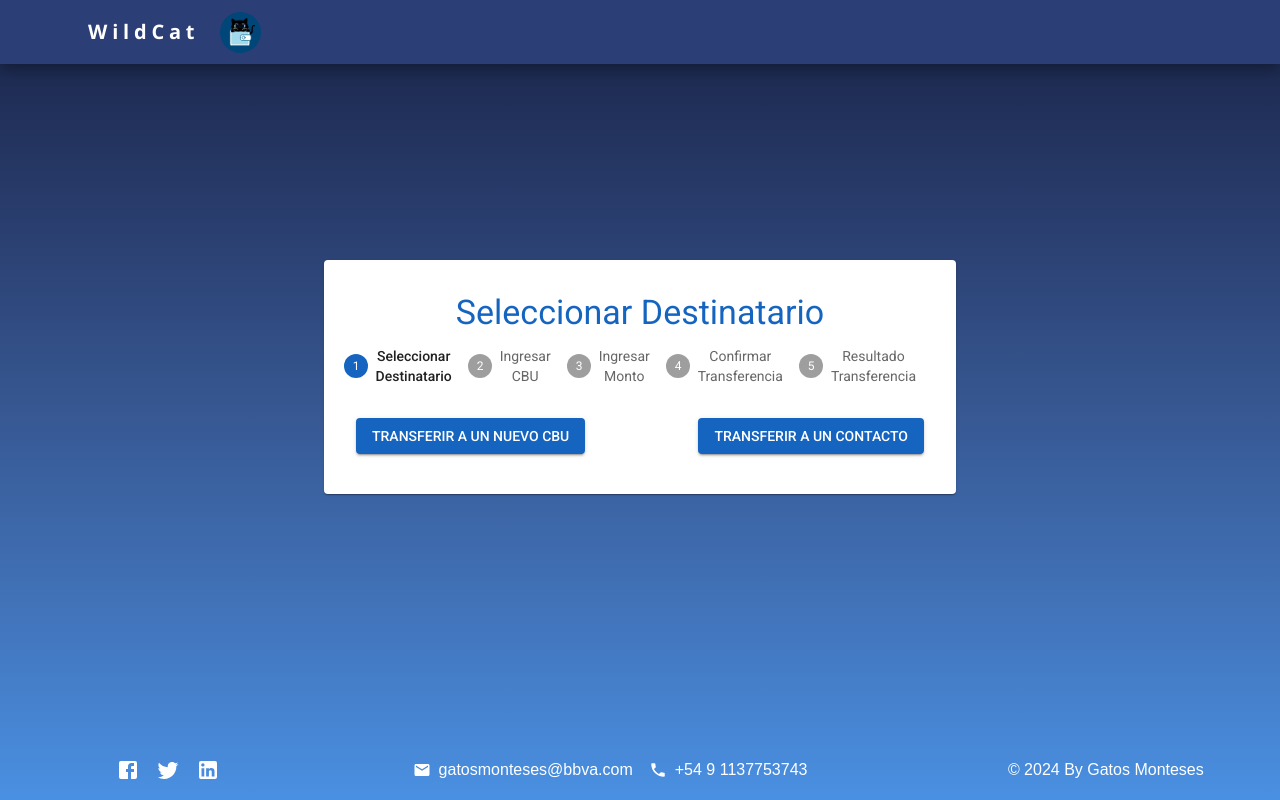
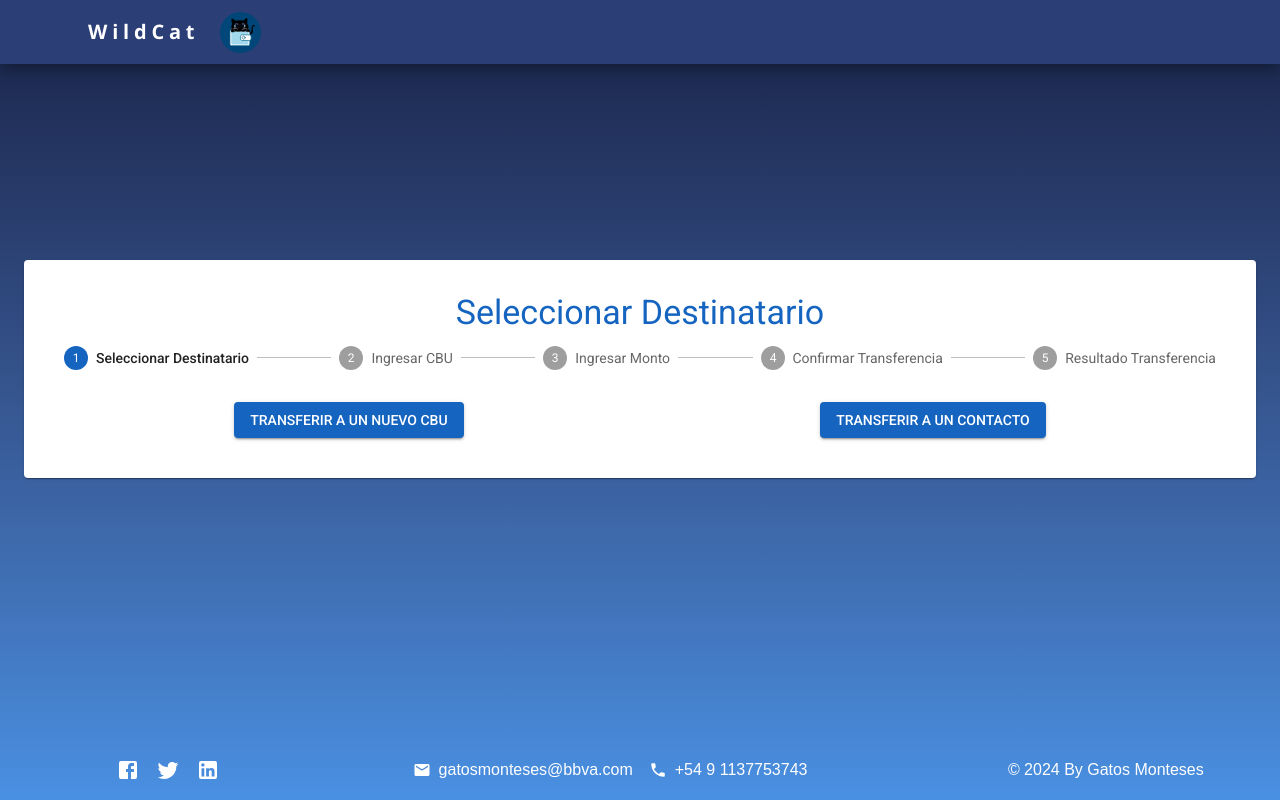
Before and after one commit to alkemyTech/BBVA-FS-W4-Front-T2, a React (Vite) app: page /Transferir in a window 1280 px wide. Built offline with nearby package versions, Linux system fonts and the light colour scheme.

Commit message:
fix height

```diff
--- a/src/components/Transferir/SeleccionarDestinatario.jsx
+++ b/src/components/Transferir/SeleccionarDestinatario.jsx
@@ -3,7 +3,7 @@ import { Box, Button } from '@mui/material';
 
 const SeleccionarDestinatario = ({ handleNewTransfer, setShowContactos }) => {
   return (
-    <Box sx={{ display: 'flex', justifyContent: 'space-between' }}>
+    <Box sx={{ display: 'flex', justifyContent: 'space-around' }}>
       <Button
         variant="contained"
         color="primary"
--- a/src/components/Transferir/index.jsx
+++ b/src/components/Transferir/index.jsx
@@ -1,6 +1,14 @@
 import React, { useState, useEffect } from "react";
 import { useSelector } from "react-redux";
-import { Box, Stepper, Step, StepLabel, Typography, Card, CardContent } from "@mui/material";
+import {
+  Box,
+  Stepper,
+  Step,
+  StepLabel,
+  Typography,
+  Card,
+  CardContent,
+} from "@mui/material";
 import Contactos from "../Contactos";
 import SeleccionarDestinatario from "./SeleccionarDestinatario";
 import IngresarCBU from "./IngresarCBU";
@@ -187,16 +195,15 @@ const Transferir = () => {
     <Box sx={{ display: "grid", placeItems: "center" }}>
       <Card
         sx={{
-          width: "100%",
-          maxWidth: "600px",
+          width: "1200px",
           p: 2,
           justifyContent: "center",
           alignItems: "center",
-          color:"#1565c0"
+          color: "#1565c0",
         }}
       >
         <CardContent>
-          <Typography variant="h4" gutterBottom >
+          <Typography variant="h4" gutterBottom>
             {showContactos ? "Seleccionar Contacto" : stepTitles[activeStep]}
           </Typography>
           {!showContactos && (
@@ -206,7 +213,7 @@ const Transferir = () => {
             >
               {stepTitles.map((title, index) => (
                 <Step key={index}>
-                  <StepLabel sx={{color:"#1565c0"}} >{title}</StepLabel>
+                  <StepLabel sx={{ color: "#1565c0" }}>{title}</StepLabel>
                 </Step>
               ))}
             </Stepper>
@@ -252,11 +259,8 @@ const Transferir = () => {
               />
             )}
             {activeStep === 4 && (
-              <TransferenciaExitosa
-                handleReset={handleReset}
-              />
+              <TransferenciaExitosa handleReset={handleReset} />
             )}
-
           </Box>
         </CardContent>
       </Card>
```
